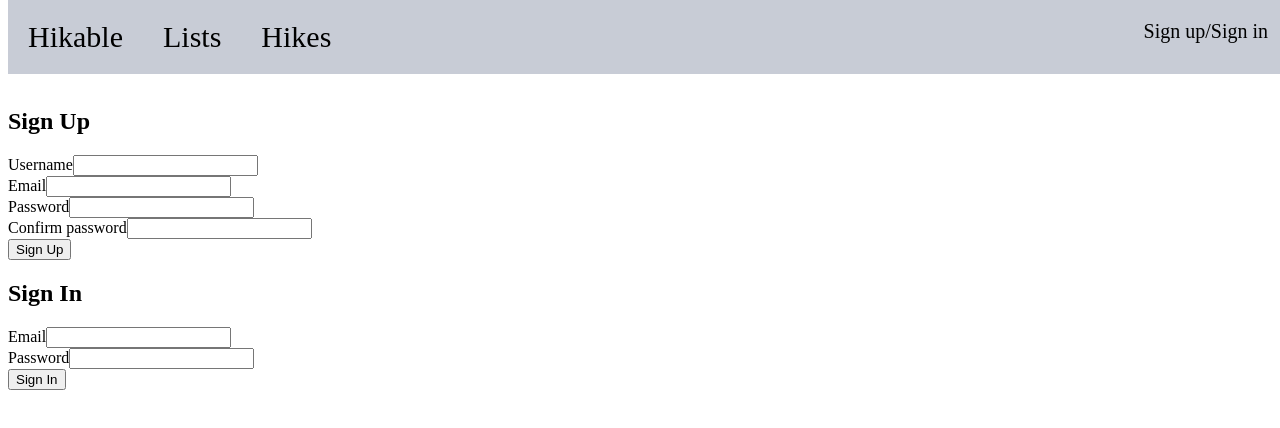
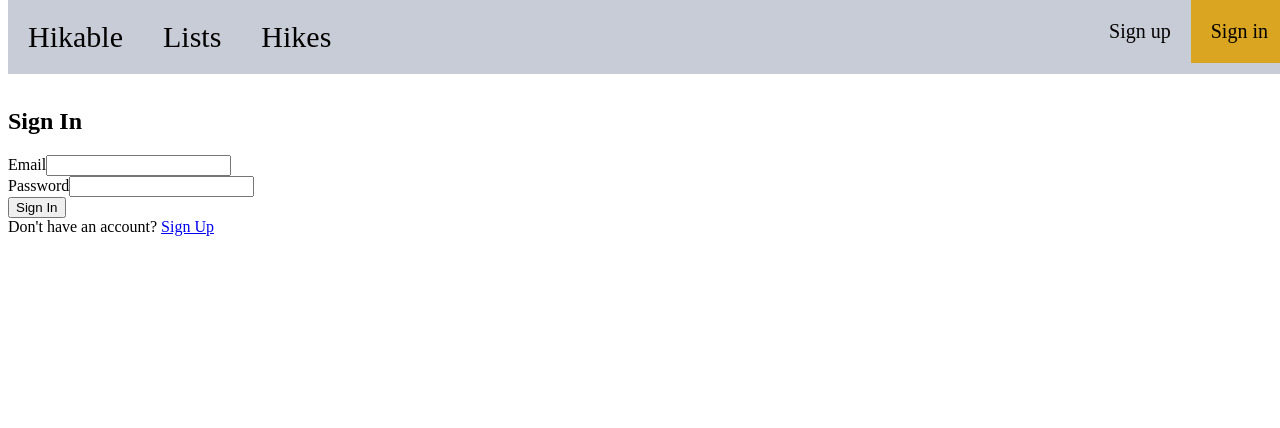
Before and after one commit to lukesherwood/hikable-frontend, a React (Create React App) app: page /signIn in a window 1280 px wide. Shown: the top 428 px of the page. Built offline with nearby package versions, Linux system fonts and the light colour scheme.

Commit message:
completed sign in and sign up

```diff
--- a/src/actions/listActions.js
+++ b/src/actions/listActions.js
@@ -1,4 +1,3 @@
-import { NotificationManager } from 'react-notifications';
 const axios = require("axios").default;
 
 
@@ -19,7 +18,6 @@ export const fetchLists = () => {
       .catch(function (error) {
         // handle error
         dispatch({ type: "ERROR_LOADING", error:error });
-        NotificationManager.error(`Error while fetching lists, ${error} - Unauthorized` , 'Error!');
       })
   };
 };
--- a/src/actions/userActions.js
+++ b/src/actions/userActions.js
@@ -57,13 +57,11 @@ export const autoLogin = () => (dispatch) => {
       })
         .then((data) => {
           if (data.message) {
-            // An error will occur if the token is invalid.
-            // If this happens, you may want to remove the invalid token.
             NotificationManager.error(`Error while signing in! ${data.message}`, 'Error!')
             localStorage.removeItem("token");
           } else if(data.data.id) {
             dispatch(setUser(data.data));
-            NotificationManager.success(`You have successfully logged in ${data.data.username}`, 'Successful!', 2000)
+            NotificationManager.success(`Welcome back, ${data.data.username}`, 'Successful!', 2000)
           }
         });
     }
--- a/src/components/LogoutLogin.js
+++ b/src/components/LogoutOrLogin.js
@@ -25,19 +25,33 @@ class LogoutLogin extends React.Component {
 
         <div>
         {!this.props.loggedIn ? (
+          <div className="signUp-signIn-container">
           <NavLink
             to="/signIn"
             exact
             style={buttonStyle}
+            activeStyle={{ background: "goldenrod" }}
           >
-            Sign up/Sign in
+            Sign in
           </NavLink>
+           <NavLink
+           to="/signUp"
+           exact
+           style={buttonStyle}
+           activeStyle={{ background: "goldenrod" }}
+         >
+           Sign up
+         </NavLink>
+         </div>
         ) : (
+          <div className="logged-in-container">
+            {/* <div>Welcome {this.props.currentUser.username}</div> */}
           <button
             onClick={this.handleClick}
             style={buttonStyle}>
             Sign out
           </button>
+          </div>
         )}
       </div>
         )
--- a/src/components/SignIn.js
+++ b/src/components/SignIn.js
@@ -1,6 +1,6 @@
 import React, { Component } from "react";
 import { connect } from "react-redux";
-import {withRouter } from "react-router-dom";
+import {withRouter, Link } from "react-router-dom";
 import { fetchUser } from "../actions/userActions";
 
 class SignIn extends Component {
@@ -69,6 +69,7 @@ class SignIn extends Component {
           </div>
           <input type="submit" value="Sign In" />
         </form>
+        <div>Don't have an account? <Link to='/signUp'>Sign Up</Link></div>
       </div>
     );
   }
--- a/src/components/SignUp.js
+++ b/src/components/SignUp.js
@@ -1,6 +1,6 @@
 import React, { Component } from "react";
 import {connect} from 'react-redux'
-import {withRouter } from "react-router-dom";
+import {withRouter, Link } from "react-router-dom";
 import {signUserUp} from '../actions/userActions'
 
 class Signup extends Component {
@@ -91,6 +91,7 @@ class Signup extends Component {
           </div>
           <input type="submit" value="Sign Up" />
         </form>
+        <div>Already have an account? <Link to='/signIn'>Sign In</Link></div>
       </div>
     );
   }
--- a/src/containers/App.js
+++ b/src/containers/App.js
@@ -5,15 +5,16 @@ import '../App.css';
 
 import HikesContainer from './HikesContainer';
 import ListsContainer from './ListsContainer'
-import SessionsContainer from '../containers/SessionsContainer'
 import Home from './Home'
-import Navbar from '../components/Navbar'
+import Navbar from './Navbar'
 
 import {autoLogin, logUserOut} from '../actions/userActions'
 
 // React Notification
 import 'react-notifications/lib/notifications.css';
 import { NotificationContainer } from 'react-notifications';
+import SignUp from '../components/SignUp';
+import SignIn from '../components/SignIn'
 
 
 class App extends Component {
@@ -31,8 +32,8 @@ class App extends Component {
               <Route exact path='/' component={Home}/>
               <Route exact path='/hikes' component={HikesContainer}/>
               <Route exact path='/lists' component={ListsContainer}/>
-              <Route exact path='/signIn' component={SessionsContainer}/>
-              <Route exact path='/signOut' component={SessionsContainer}/>
+              <Route exact path='/signIn' component={SignIn}/>
+              <Route exact path='/signUp' component={SignUp}/>
             </Switch>
             <NotificationContainer />
           </div>
--- a/src/containers/ListsContainer.js
+++ b/src/containers/ListsContainer.js
@@ -16,8 +16,9 @@ class ListsContainer extends React.Component {
         return (
           <div>
             You need to
-            <NavLink to="/signIn" exact> Sign up/Sign in</NavLink>
-            to access lists
+            <NavLink to="/signIn" exact> Sign in </NavLink>  or
+            <NavLink to="/signUp" exact> Sign up </NavLink>
+             to access lists
           </div>
         )
       }
--- a/src/components/Navbar.js
+++ b/src/containers/Navbar.js
@@ -1,6 +1,6 @@
 import React from "react";
 import { NavLink } from "react-router-dom";
-import LogoutLogin from './LogoutLogin'
+import LogoutOrLogin from '../components/LogoutOrLogin'
 import {logUserOut} from '../actions/userActions'
 import {connect} from 'react-redux'
 
@@ -50,7 +50,7 @@ class Navbar extends React.Component {
             Hikes
           </NavLink>
         </div>
-        <LogoutLogin currentUser={this.props.user} loggedIn={this.props.loggedIn} logUserOut={this.props.logUserOut}/>
+        <LogoutOrLogin currentUser={this.props.user} loggedIn={this.props.loggedIn} logUserOut={this.props.logUserOut}/>
       </div>
     );
   }
--- a/src/containers/SessionsContainer.js
+++ /dev/null
@@ -1,23 +0,0 @@
-import React from 'react'
-import SignUp from '../components/SignUp'
-import SignIn from '../components/SignIn'
-
-class SessionsContainer extends React.Component {
-    componentDidMount () {
-      this.loggedIn()
-    }
-    loggedIn = () => {
-
-    }
-    render (){
-        return(
-            <div className="sign-up-container">
-            <SignUp/>
-            <SignIn/>
-            </div>
-        )
-    }
-}
-
-
-export default SessionsContainer
```
